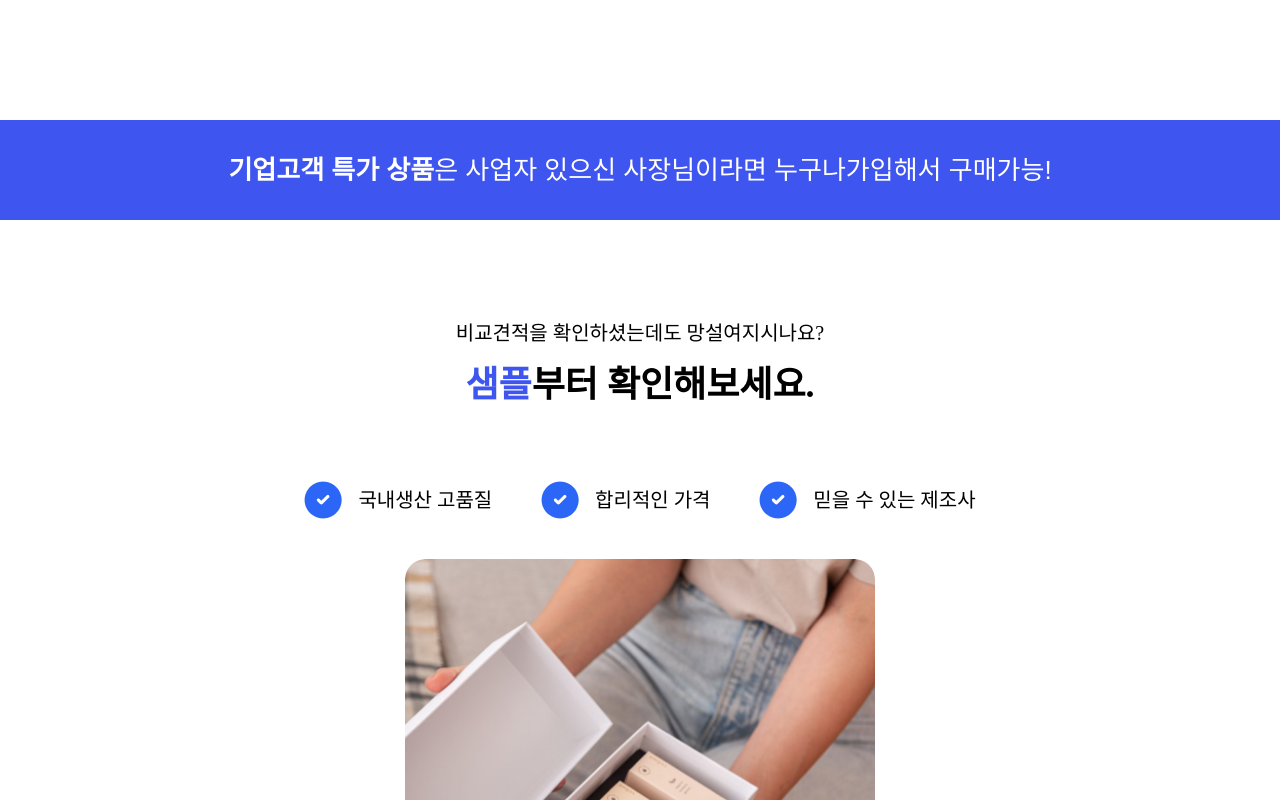
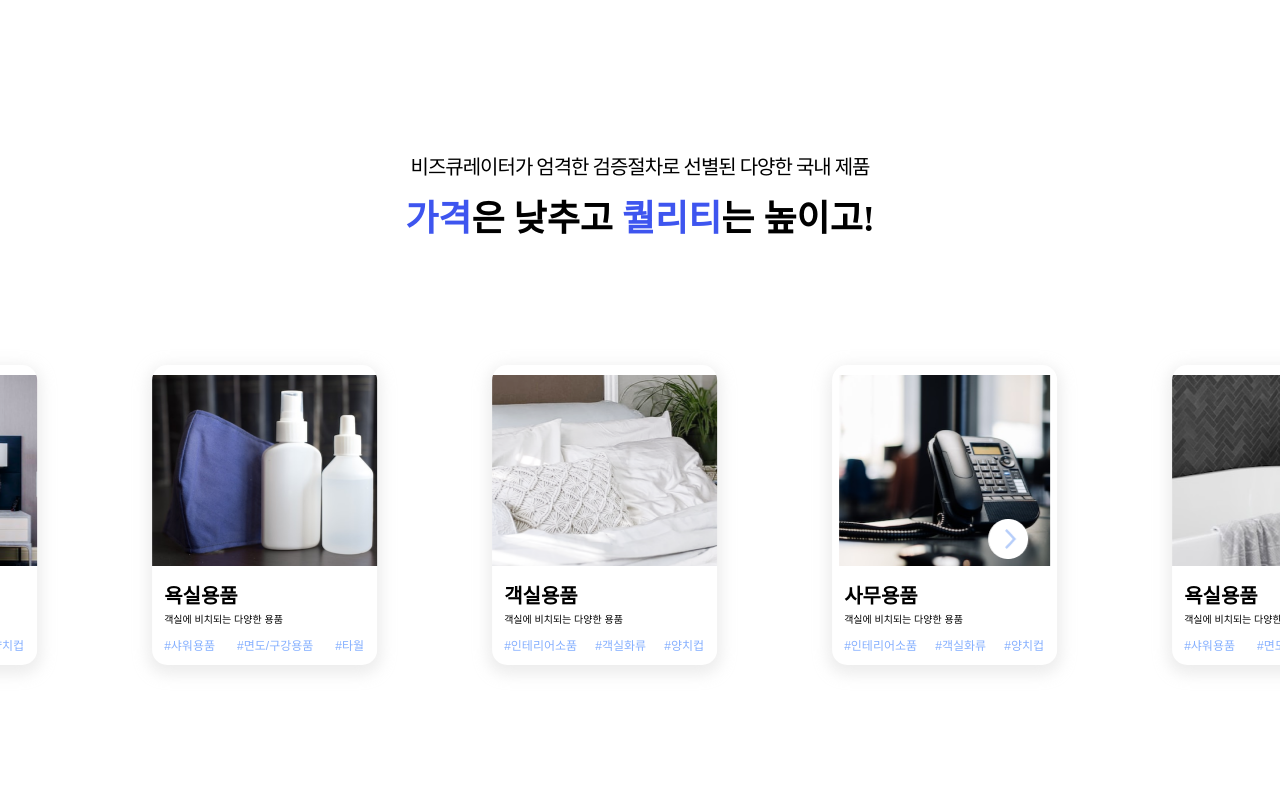
Before and after one commit to FastCampus-Final-Project-bizcurator-1/FinalProject-1-Frontend, a React (Create React App) app: page / in a window 1280 px wide. Shown: the part 1880-2680 px from the top of the page. Built offline with nearby package versions, Linux system fonts and the light colour scheme; the HTML template or start-up script is replaced by a standard one.

Commit message:
[ADD] Category 컴포넌트 추가

```diff
--- a/src/App.js
+++ b/src/App.js
@@ -6,6 +6,7 @@ import styled from 'styled-components';
 import FAQ from './main/FAQ/FAQ';
 import Sample from './main/Sample/Sample';
 import BusinessDeals from './main/BusinessDeals';
+import Category from './main/category/Category';
 
 function App() {
   const [outerWidth, setOuterWidth] = useState(window.outerWidth);
@@ -57,6 +58,7 @@ function App() {
       <GlobalStyle />
       <Test />
       <div ref={sectionRef}>
+        <Category />
         {outerWidth > 1024 ? (
           <BusinessDeals>
             <Bold>기업고객 특가 상품</Bold>은 사업자 있으신 사장님이라면
--- /dev/null
+++ b/src/main/category/Category.jsx
@@ -0,0 +1,210 @@
+import React, { useEffect, useState } from 'react';
+import styled, { keyframes } from 'styled-components';
+import CategoryItem from './CategoryItem';
+import Slider from 'react-slick';
+import 'slick-carousel/slick/slick.css';
+import 'slick-carousel/slick/slick-theme.css';
+
+export default function Category() {
+  const [outerWidth, setOuterWidth] = useState(window.outerWidth);
+
+  useEffect(() => {
+    const handleResize = () => {
+      console.log(window.outerWidth);
+      setOuterWidth(window.outerWidth);
+    };
+
+    window.addEventListener('resize', handleResize);
+  }, []);
+
+  const settings = {
+    infinite: true,
+    autoplay: true,
+    autoplaySpeed: 1500,
+    speed: 800,
+    slidesToShow: outerWidth > 1440 ? 5 : outerWidth > 768 ? 4 : 3,
+    slidesToScroll: 1,
+    variableHeight: true,
+    centerMode: true,
+    centerPadding: '-40px',
+    touchThreshold: 20,
+  };
+
+  return (
+    <Container>
+      <Row1>
+        <TextContainer>
+          <Text1>
+            비즈큐레이터가 엄격한 검증절차로 선별된 다양한 국내 제품
+          </Text1>
+          <Text2>
+            <Bold>가격</Bold>은 낮추고 <Bold>퀄리티</Bold>는 높이고!
+          </Text2>
+        </TextContainer>
+      </Row1>
+      <Row2>
+        <Slider {...settings}>
+          <CategoryItem
+            src="/images/categoryImage/욕실용품.png"
+            name="욕실용품"
+            description="객실에 비치되는 다양한 용품"
+            tag1="샤워용품"
+            tag2="면도/구강용품"
+            tag3="타월"
+          />
+          <CategoryItem
+            src="/images/categoryImage/객실용품.png"
+            name="객실용품"
+            description="객실에 비치되는 다양한 용품"
+            tag1="인테리어소품"
+            tag2="객실화류"
+            tag3="양치컵"
+          />
+          <CategoryItem
+            src="/images/categoryImage/욕실용품02.png"
+            name="욕실용품"
+            description="객실에 비치되는 다양한 용품"
+            tag1="샤워용품"
+            tag2="면도/구강용품"
+            tag3="타월"
+          />
+          <CategoryItem
+            src="/images/categoryImage/객실용품02.png"
+            name="객실용품"
+            description="객실에 비치되는 다양한 용품"
+            tag1="인테리어소품"
+            tag2="객실화류"
+            tag3="양치컵"
+          />
+          <CategoryItem
+            src="/images/categoryImage/사무용품.png"
+            name="사무용품"
+            description="객실에 비치되는 다양한 용품"
+            tag1="인테리어소품"
+            tag2="객실화류"
+            tag3="양치컵"
+          />
+          <CategoryItem
+            src="/images/categoryImage/욕실용품.png"
+            name="욕실용품"
+            description="객실에 비치되는 다양한 용품"
+            tag1="샤워용품"
+            tag2="면도/구강용품"
+            tag3="타월"
+          />
+          <CategoryItem
+            src="/images/categoryImage/객실용품.png"
+            name="객실용품"
+            description="객실에 비치되는 다양한 용품"
+            tag1="인테리어소품"
+            tag2="객실화류"
+            tag3="양치컵"
+          />
+          <CategoryItem
+            src="/images/categoryImage/욕실용품02.png"
+            name="욕실용품"
+            description="객실에 비치되는 다양한 용품"
+            tag1="샤워용품"
+            tag2="면도/구강용품"
+            tag3="타월"
+          />
+          <CategoryItem
+            src="/images/categoryImage/객실용품02.png"
+            name="객실용품"
+            description="객실에 비치되는 다양한 용품"
+            tag1="인테리어소품"
+            tag2="객실화류"
+            tag3="양치컵"
+          />
+          <CategoryItem
+            src="/images/categoryImage/사무용품.png"
+            name="사무용품"
+            description="객실에 비치되는 다양한 용품"
+            tag1="인테리어소품"
+            tag2="객실화류"
+            tag3="양치컵"
+          />
+        </Slider>
+      </Row2>
+    </Container>
+  );
+}
+
+const Container = styled.section`
+  width: 100vw;
+  height: 690px;
+  display: flex;
+  justify-content: center;
+  align-items: center;
+  flex-direction: column;
+  width: auto;
+  background-color: #ffffff;
+  line-height: 20px;
+  font-family: GmarketSansTTFMedium;
+`;
+
+const Row1 = styled.div`
+  display: flex;
+  justify-content: center;
+  align-items: center;
+`;
+const Row2 = styled.div`
+  justify-content: center;
+  align-items: center;
+  flex-direction: column;
+  width: 100%;
+  margin: 72px 0;
+  overflow: hidden;
+`;
+
+const fadeInUp = keyframes`
+  0% {
+    opacity: 0;
+    transform: translate3d(0, 40%, 0);
+  }
+  to {
+    opacity: 1;
+    transform: translateZ(0);
+  }
+`;
+
+const TextContainer = styled.div`
+  display: flex;
+  justify-content: center;
+  align-items: center;
+  flex-direction: column;
+  width: 510px;
+  height: 100px;
+  margin: auto;
+  font-size: 48px;
+  line-height: 52px;
+  opacity: 0;
+
+  ${Container}.active & {
+    animation: ${fadeInUp} 0.5s linear;
+    opacity: 1;
+  }
+`;
+
+const Text1 = styled.div`
+  font-color: #181818;
+  font-size: 20px;
+  font-weight: 500;
+  letter-spacing: -1px;
+`;
+const Text2 = styled.div`
+  font-color: #181818;
+  font-size: 36px;
+  font-weight: bold;
+`;
+
+const Bold = styled.span`
+  color: #3e55ef;
+  font-weight: 700;
+`;
+
+// const SliderContainer = styled(slider)`
+//   .slick-track {
+//     height: 400px;
+//   }
+// `;
--- /dev/null
+++ b/src/main/category/CategoryItem.jsx
@@ -0,0 +1,101 @@
+import React from 'react';
+import styled from 'styled-components';
+
+export default function CategoryItem({
+  src,
+  name,
+  description,
+  tag1,
+  tag2,
+  tag3,
+}) {
+  return (
+    <Container>
+      <Item>
+        <Img src={src} />
+        <ItemContainer>
+          <CategoryName>{name}</CategoryName>
+          <CategoryDescription>{description}</CategoryDescription>
+          <TagContainer>
+            <CategoryTag1>#{tag1}</CategoryTag1>
+            <CategoryTag2>#{tag2}</CategoryTag2>
+            <CategoryTag3>#{tag3}</CategoryTag3>
+          </TagContainer>
+        </ItemContainer>
+      </Item>
+    </Container>
+  );
+}
+
+const Container = styled.div`
+  width: 300px;
+  height: 400px;
+  display: flex;
+  justify-content: center;
+  align-items: center;
+  flex-direction: column;
+  background-color: #ffffff;
+  line-height: 20px;
+  overflow: hidden;
+  border-radius: 15px;
+`;
+const Item = styled.div`
+  width: 255px;
+  height: 304px;
+  display: flex;
+  justify-content: center;
+  align-items: center;
+  flex-direction: column;
+  background-color: #ffffff;
+  line-height: 20px;
+  overflow: hidden;
+  border-radius: 15px;
+  -webkit-box-shadow: 0px 5px 15px 4px rgba(208, 208, 208, 0.4);
+  box-shadow: 0px 5px 15px 4px rgba(208, 208, 208, 0.4);
+
+  @media (max-width: 1440px) {
+    width: 225px;
+    height: 300px;
+  }
+
+  @media (max-width: 768px) {
+    width: 225px;
+    height: 300px;
+  }
+`;
+
+const Img = styled.img``;
+const ItemContainer = styled.div`
+  font-family: 'Noto Sans KR', sans-serif;
+`;
+const CategoryName = styled.div`
+  font-weight: bold;
+  font-size: 20px;
+  margin-top: 20px;
+`;
+const CategoryDescription = styled.div`
+  margin-top: 4px;
+  font-weight: 500;
+  font-size: 10px;
+`;
+
+const TagContainer = styled.div`
+  display: flex;
+  justify-content: space-between;
+  width: 200px;
+  margin-top: 6px;
+  font-weight: 500;
+`;
+
+const CategoryTag1 = styled.div`
+  font-size: 12px;
+  color: #86b0ff;
+`;
+const CategoryTag2 = styled.div`
+  font-size: 12px;
+  color: #86b0ff;
+`;
+const CategoryTag3 = styled.div`
+  font-size: 12px;
+  color: #86b0ff;
+`;
```
